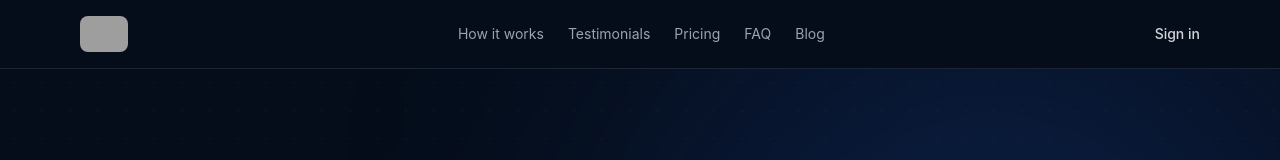
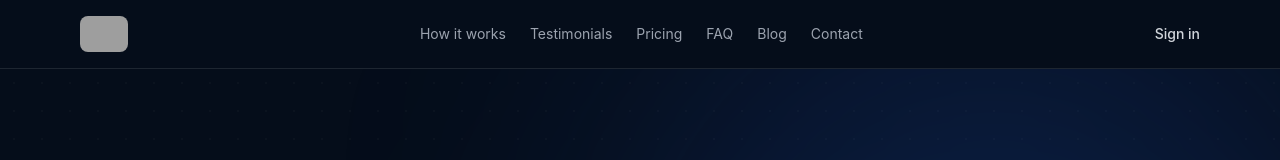
Before and after one commit to Sameem-Amjad/voice-profile-ai-tools-for-qc-s, a React (Vite) app in the folder voicecheck/frontend/: page / in a window 1280 px wide. Shown: the top 160 px of the page. Built offline with nearby package versions, Linux system fonts and the light colour scheme; no server answers; grey boxes are pictures that could not be loaded.

Commit message:
fix: added contact button

```diff
--- a/voicecheck/frontend/src/components/ui/Navbar.jsx
+++ b/voicecheck/frontend/src/components/ui/Navbar.jsx
@@ -123,6 +123,7 @@ export function Navbar({ variant, step, onReset, usageInfo, me, stats, billing }
             <a href="#pricing" className="hover:text-white">Pricing</a>
             <a href="#faq" className="hover:text-white">FAQ</a>
             <Link to="/blog" className="hover:text-white">Blog</Link>
+            <Link to="/contact" className="hover:text-white">Contact</Link>
           </nav>
         )}
 
```
